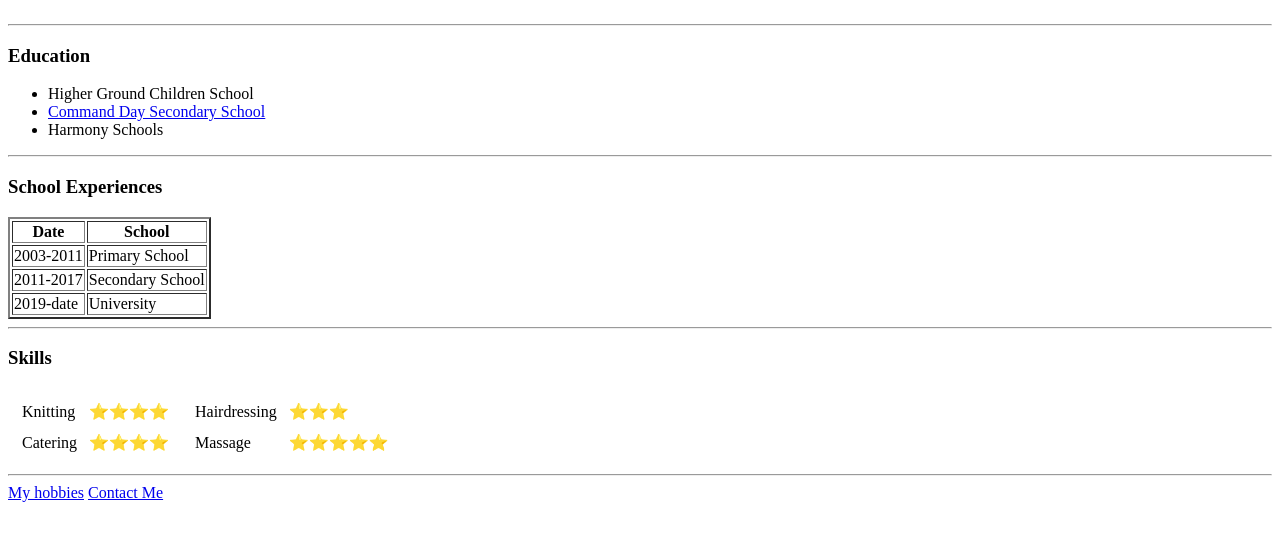
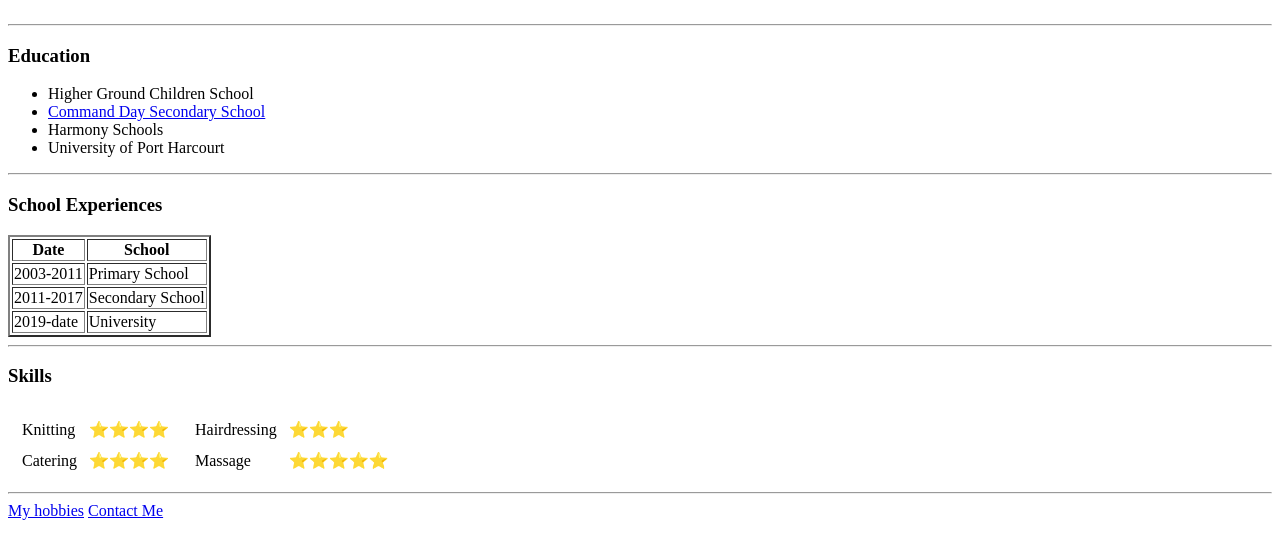
Before and after one commit to Ohaegbulam/cv, a plain HTML site: page index.html in a window 1280 px wide. Shown: the part 146-704 px from the top of the page. Drawn offline with Linux system fonts and the light colour scheme.

Commit message:
updatedsomthing

```diff
--- a/index.html
+++ b/index.html
@@ -23,6 +23,7 @@
     <li>Higher Ground Children School</li>
     <li><a href="https:commandoshodi.com">Command Day Secondary School</a></li>
     <li>Harmony Schools</li>
+    <li>University of Port Harcourt</li>
   </ul>
   <hr>
   <h3>School Experiences</h3>
```
